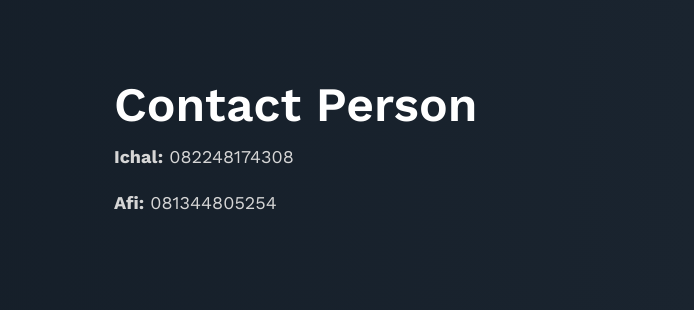
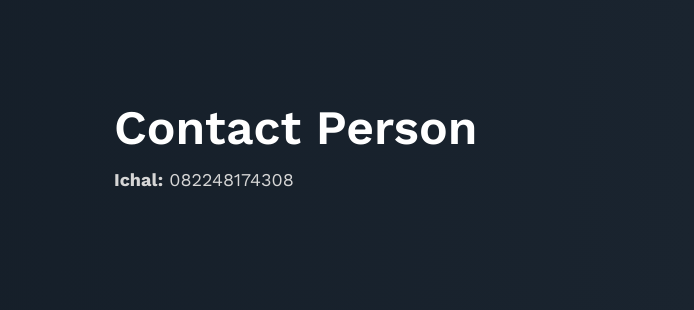
Before and after one commit to AchmadSyafi/Afrizani-KOS, a plain HTML site: page index.html in a window 1280 px wide. Shown: the part 5075-5385 px from the top of the page, 586-1280 px from the left. Drawn offline with nearby package versions, Linux system fonts and the light colour scheme.

Commit message:
ubah-baru

```diff
--- a/index.html
+++ b/index.html
@@ -476,7 +476,6 @@
             <div class="text-content ps-md-5 mt-4 mt-md-0">
               <h2 class="text-capitalize">Contact Person</h2>
               <p><strong>Ichal:</strong> 082248174308</p>
-              <p><strong>Afi:</strong> 081344805254</p>
             </div>
           </div>
         </div>
```
